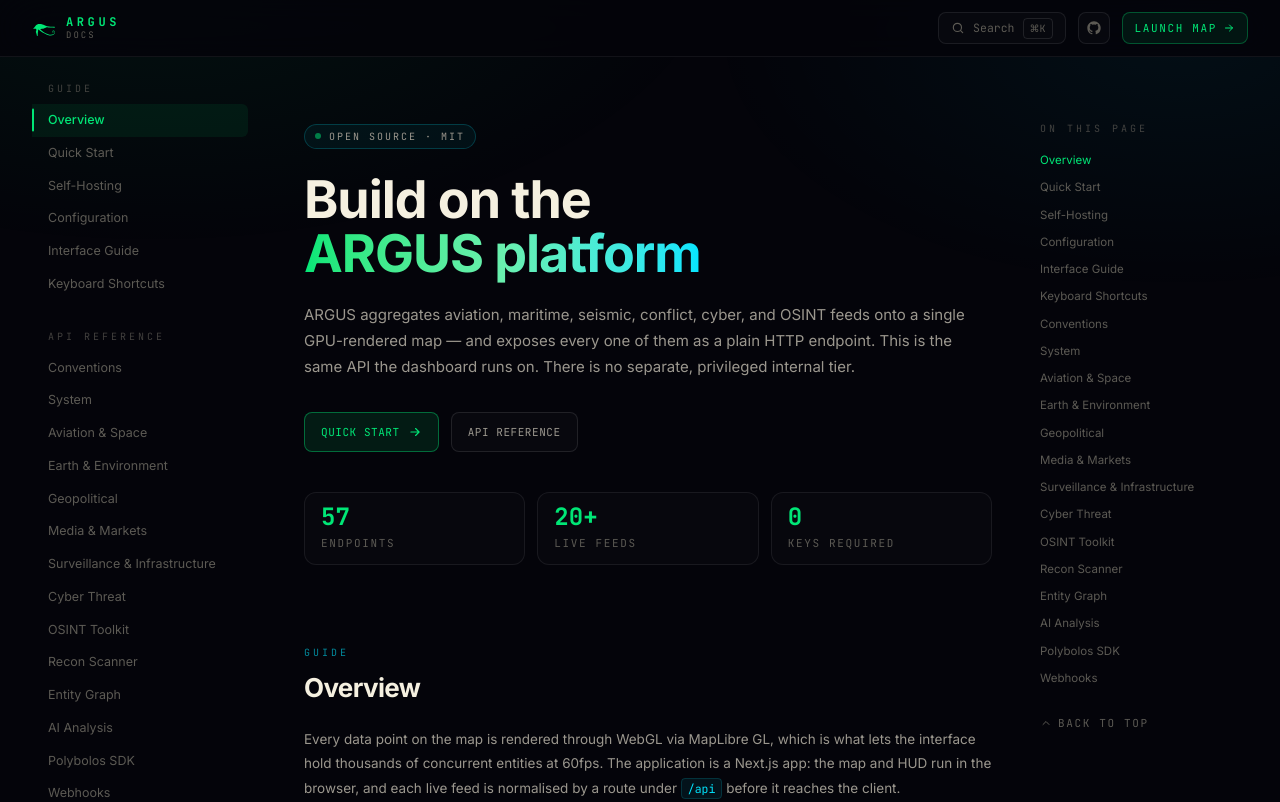
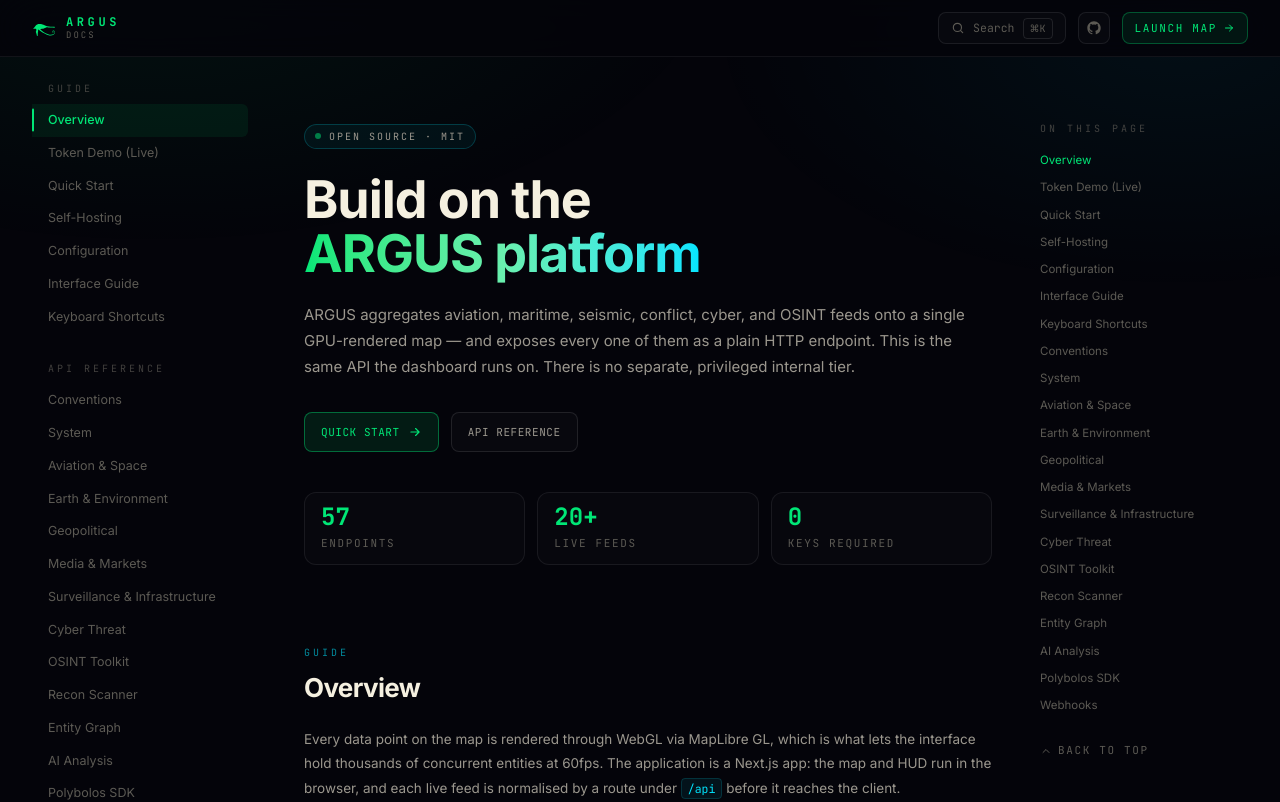
Before and after one commit to sifaq00/argus, a Next.js app: page /docs in a window 1280 px wide. Shown: the top 802 px of the page. Built offline with nearby package versions, Linux system fonts and the light colour scheme; no server answers.

Commit message:
fix: add token demo to docs navigation

```diff
--- a/src/app/docs/DocsClient.tsx
+++ b/src/app/docs/DocsClient.tsx
@@ -10,6 +10,7 @@ import CommandPalette, { buildPaletteItems } from './CommandPalette';
 
 const GUIDE_SECTIONS = [
   { id: 'overview', title: 'Overview' },
+  { id: 'token-demo', title: 'Token Demo (Live)' },
   { id: 'quickstart', title: 'Quick Start' },
   { id: 'self-hosting', title: 'Self-Hosting' },
   { id: 'configuration', title: 'Configuration' },
```
